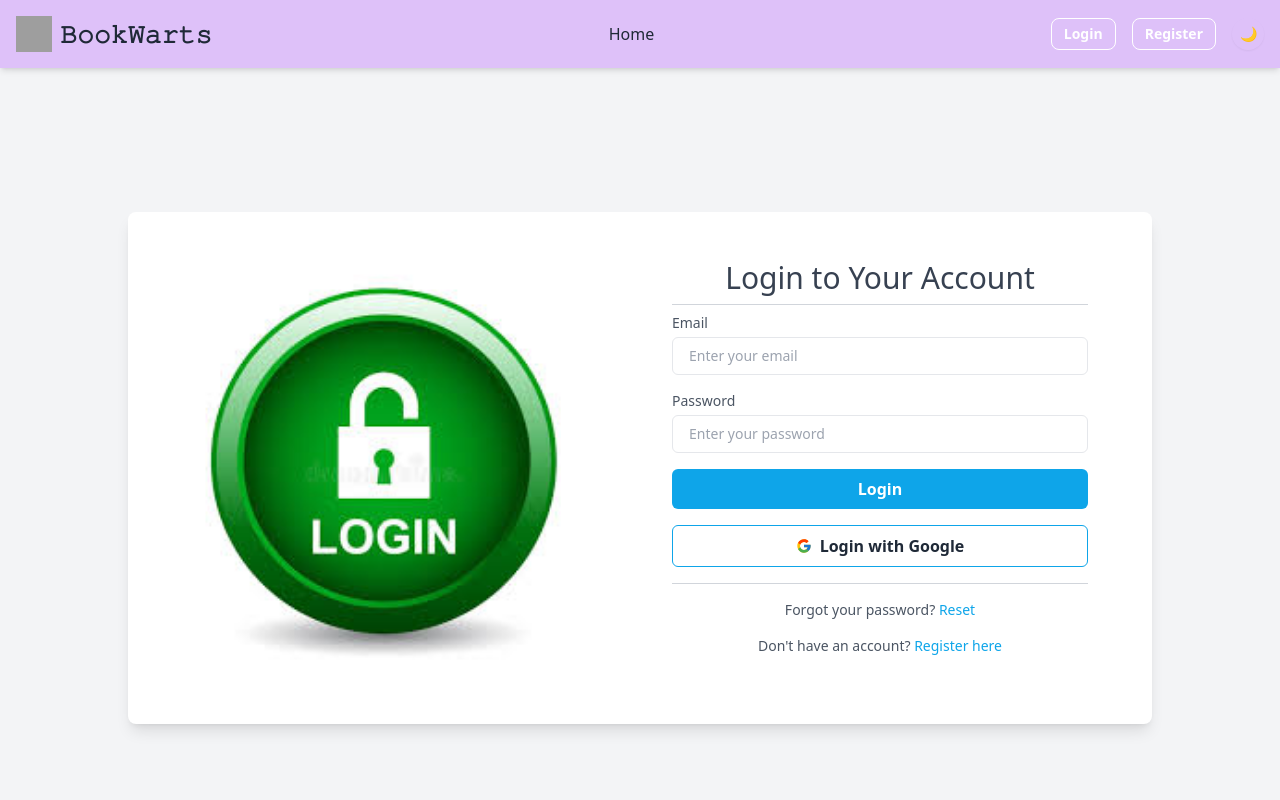
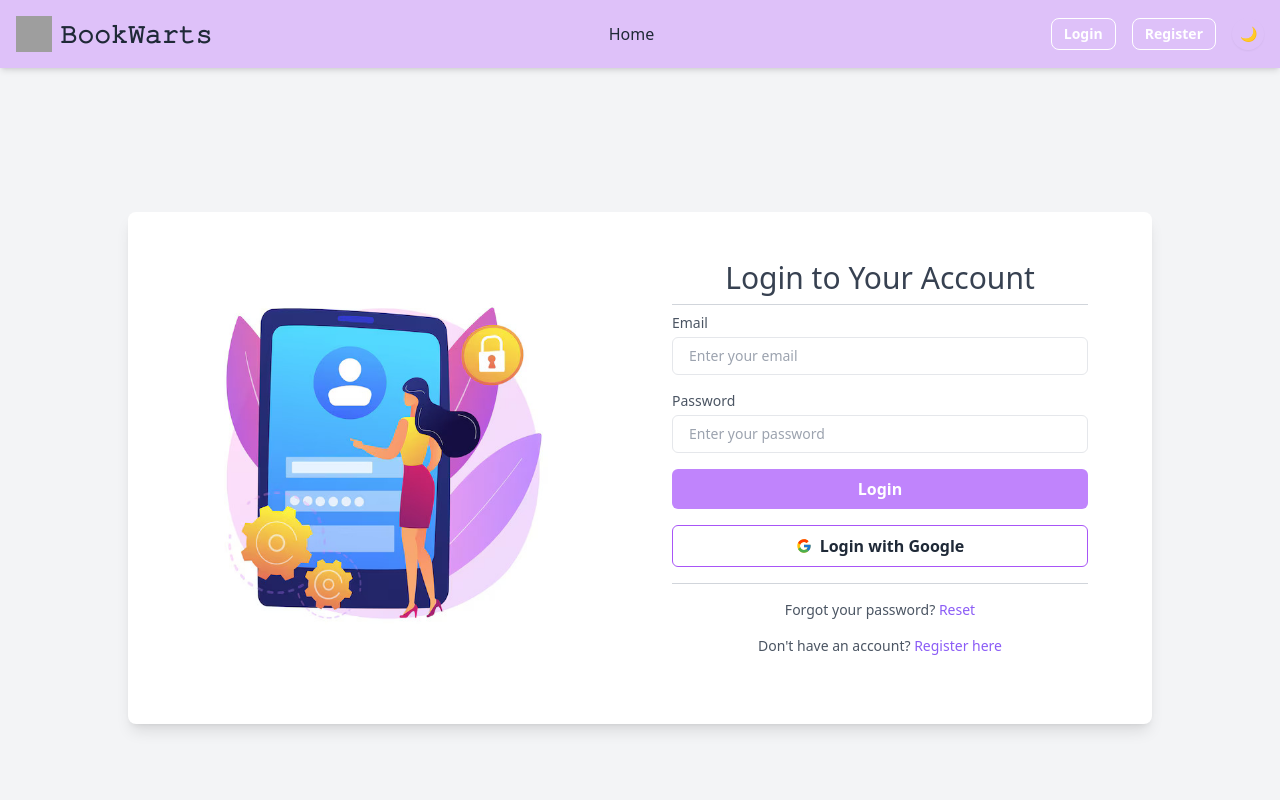
Before and after one commit to Joyeta-Mondal/assignment11-clientSide, a React (Vite) app: page /login in a window 1280 px wide. Shown: the top 800 px of the page. Built offline with nearby package versions, Linux system fonts and the light colour scheme; no server answers; grey boxes are pictures that could not be loaded.

Commit message:
edited login page

```diff
--- a/src/components/Login/Login.jsx
+++ b/src/components/Login/Login.jsx
@@ -4,7 +4,7 @@
 import toast from "react-hot-toast";
 import { useNavigate } from "react-router-dom";
 import { Helmet } from "react-helmet";
-import loginImg from "../../assets/Login_Image.jpeg";
+import loginImg from "../../assets/Login_Image.jpg";
 
 const Login = () => {
   const { user, loginUser, googleSignIn, logoutUser } = useContext(AuthContext);
@@ -137,13 +137,13 @@
                 </div>
                 <button
                   type="submit"
-                  className="w-full px-4 py-2 font-semibold text-white bg-sky-500 rounded-md hover:bg-sky-600 focus:outline-none focus:ring-2 focus:ring-sky-400"
+                  className="w-full px-4 py-2 font-semibold text-white bg-purple-400 rounded-md hover:bg-purple-600 focus:outline-none focus:ring-2 focus:ring-sky-400"
                 >
                   Login
                 </button>
                 <button
                   onClick={() => handleGoogleSignIn()}
-                  className="w-full flex justify-center items-center gap-2 px-4 py-2 font-semibold border border-sky-500 text-white rounded-md hover:bg-sky-200 focus:outline-none focus:ring-2 focus:ring-sky-400"
+                  className="w-full flex justify-center items-center gap-2 px-4 py-2 font-semibold border border-purple-500 text-white rounded-md hover:bg-purple-200 focus:outline-none focus:ring-2 focus:ring-sky-400"
                 >
                   <FcGoogle />
                   <p className="text-gray-800 dark:text-white">
@@ -160,7 +160,7 @@
                         state: { email: formData.email },
                       })
                     }
-                    className="text-sky-500 hover:underline cursor-pointer"
+                    className="text-violet-500 hover:underline cursor-pointer"
                   >
                     Reset
                   </span>
@@ -171,7 +171,7 @@
                   <span
                     onClick={() => navigate("/register")}
                     href="/register"
-                    className="text-sky-500 hover:underline"
+                    className="text-violet-500 hover:underline"
                   >
                     Register here
                   </span>
```
Also changed, not shown: src/assets/Login_Image.jpg (added).
